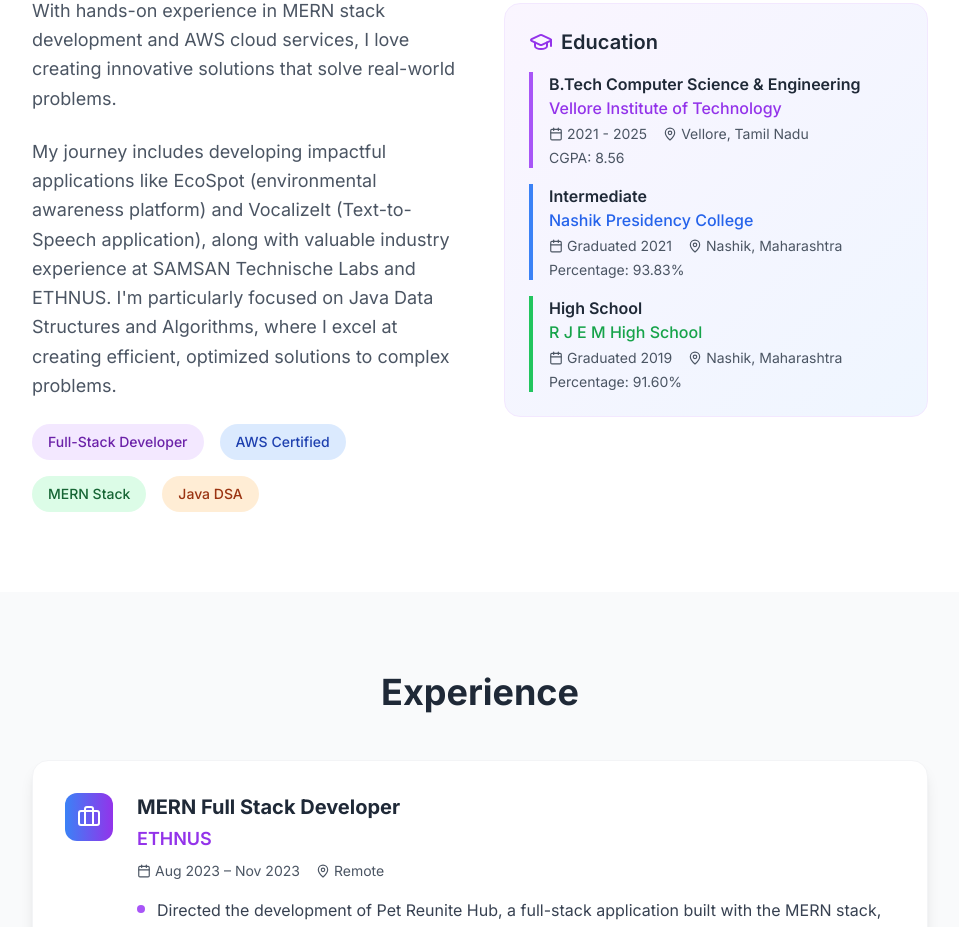
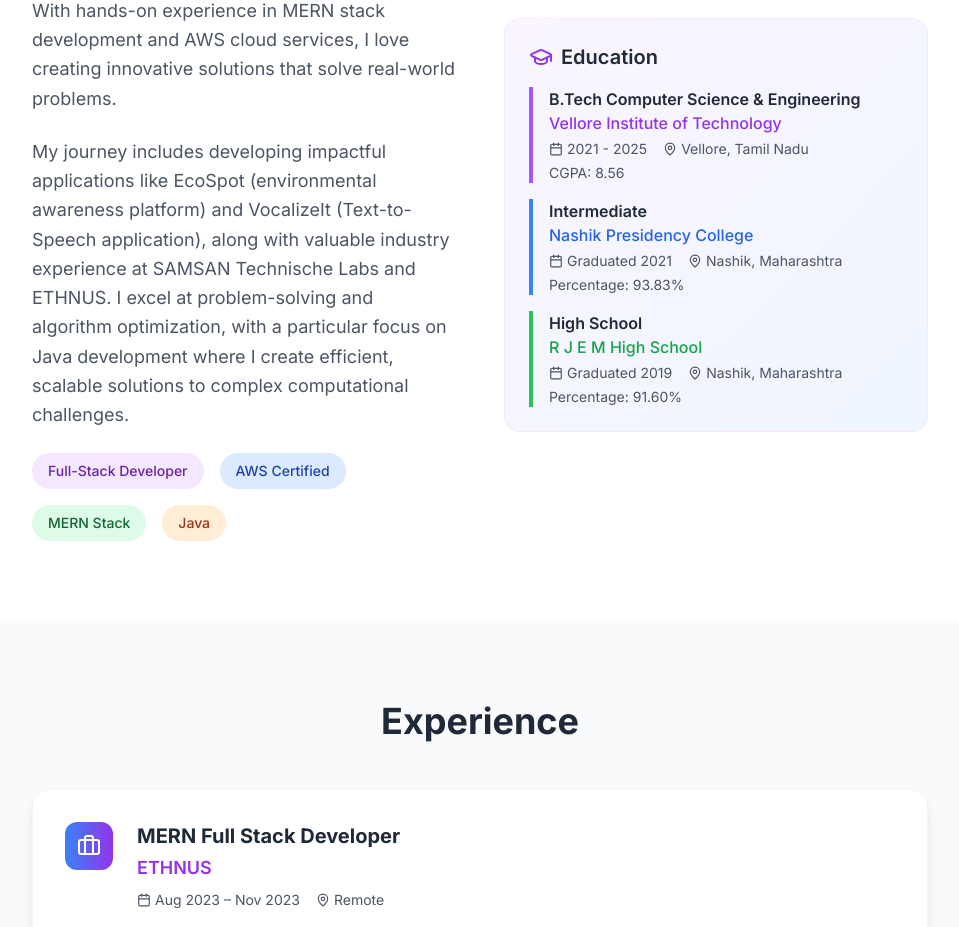
Before and after one commit to arpitapatil14/arpitapatil, a React (Vite) app: page / in a window 1280 px wide. Shown: the part 1060-1987 px from the top of the page, without its empty margins (160-1119 px from the left). Built offline with nearby package versions, Linux system fonts and the light colour scheme.

Commit message:
Fix: Update About Me section
- Corrected "Java DSA" to "Java" in the About Me section.
- Enhanced the focus on problem-solving skills in the About Me description.

```diff
--- a/src/components/About.tsx
+++ b/src/components/About.tsx
@@ -17,7 +17,7 @@ const About = () => {
               </p>
 
               <p className="text-lg text-gray-600 leading-relaxed">
-                My journey includes developing impactful applications like EcoSpot (environmental awareness platform) and VocalizeIt (Text-to-Speech application), along with valuable industry experience at SAMSAN Technische Labs and ETHNUS. I'm particularly focused on Java Data Structures and Algorithms, where I excel at creating efficient, optimized solutions to complex problems.
+                My journey includes developing impactful applications like EcoSpot (environmental awareness platform) and VocalizeIt (Text-to-Speech application), along with valuable industry experience at SAMSAN Technische Labs and ETHNUS. I excel at problem-solving and algorithm optimization, with a particular focus on Java development where I create efficient, scalable solutions to complex computational challenges.
               </p>
 
               <div className="flex flex-wrap gap-4">
@@ -31,7 +31,7 @@ const About = () => {
                   MERN Stack
                 </span>
                 <span className="bg-orange-100 text-orange-800 px-4 py-2 rounded-full text-sm font-medium">
-                  Java DSA
+                  Java
                 </span>
               </div>
             </div>
```
